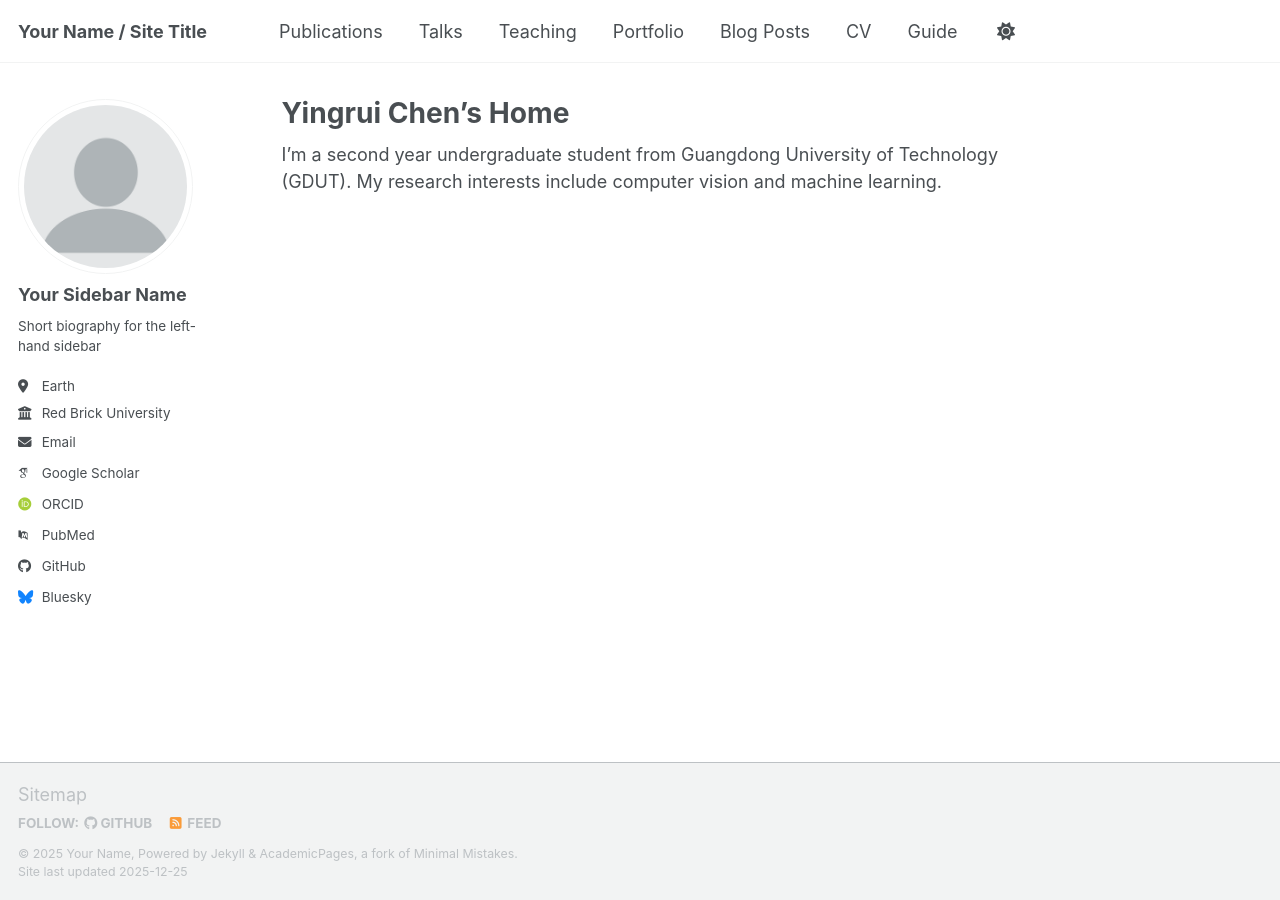
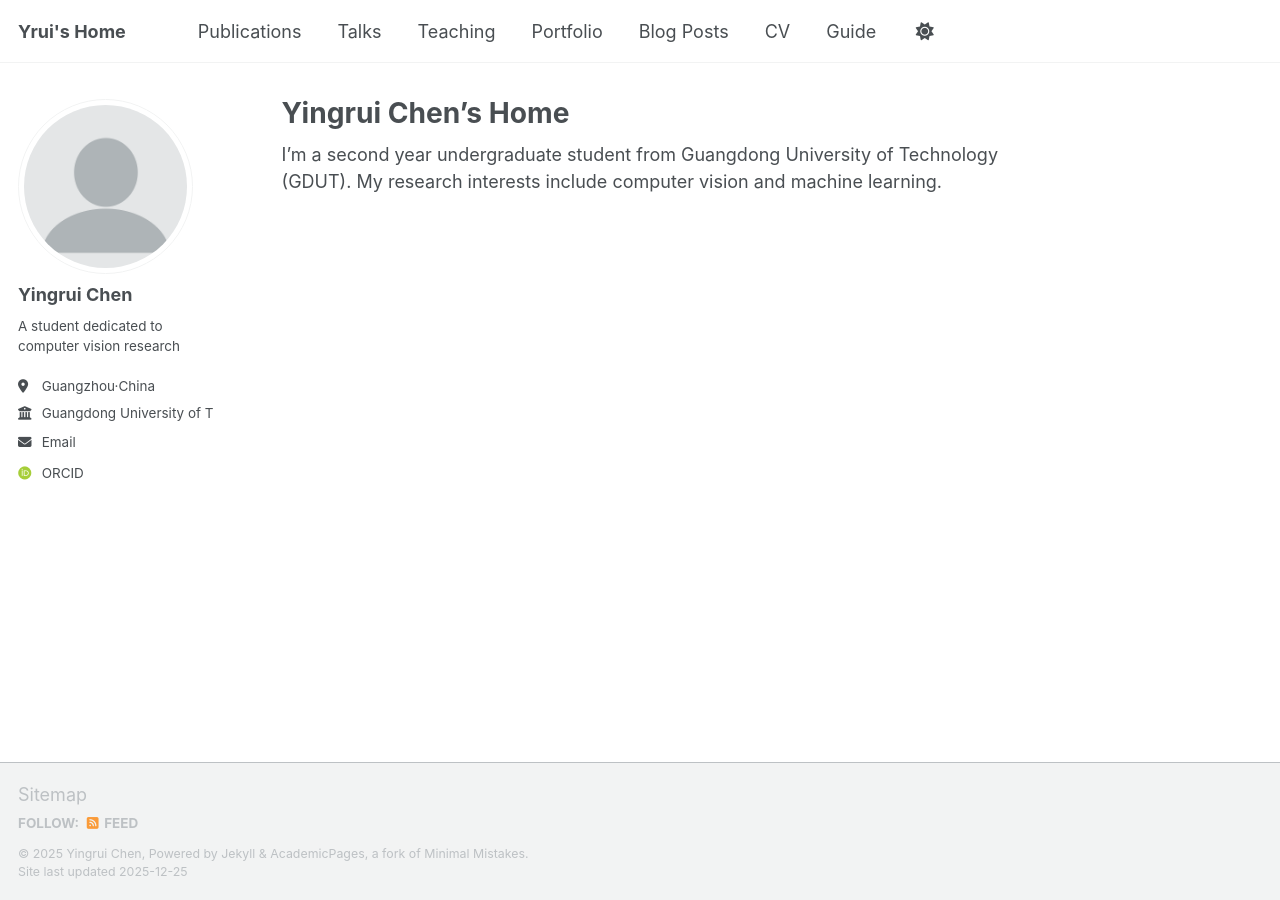
Before and after one commit to yruichen/yrhome, a Jekyll site: the page built from _pages/about.md, in a window 1280 px wide. Built offline with Jekyll 4.4.1, drawn with Linux system fonts in a browser that asks for light colours; some web fonts are replaced; a script bundle is joined from its source files by our own code; library files that are not in the unit come from our copies.

Commit message:
Update personal information in _config.yml

```diff
--- a/_config.yml
+++ b/_config.yml
@@ -9,14 +9,14 @@
 # Basic Site Settings
 locale                   : "en-US"
 site_theme               : "default" # Currently available options are "default", "air"
-title                    : "Your Name / Site Title"
+title                    : "Yrui's Home"
 title_separator          : "-"
-name                     : &name "Your Name"
-description              : &description "Your Name's academic portfolio"   # Update this with a general description of your site, this is the default if not overridden by a page
-url                      : https://academicpages.github.io # The base hostname & protocol for your site e.g. "https://[your GitHub username].github.io",
+name                     : &name "Yingrui Chen"
+description              : &description "Yingrui's academic portfolio"   # Update this with a general description of your site, this is the default if not overridden by a page
+url                      : https://yruichen.github.io/yrhome/ # The base hostname & protocol for your site e.g. "https://[your GitHub username].github.io",
                                                            # or if you already have some other page hosted on Github then use "https://[your GitHub username].github.io/[Your Repo Name]"
 baseurl                  : "" # the subpath of your site, e.g. "/blog"
-repository               : "academicpages/academicpages.github.io"
+repository               : "https://yruichen.github.io/yrhome/"
 
 # Site Author - The following control what appear as part of the author content on the side bar.
 #               If a field is blank the icon and link will not appear, otherwise it will be shown.
@@ -24,24 +24,24 @@ repository               : "academicpages/academicpages.github.io"
 author:
   # Biographic information
   avatar           : "profile.png"
-  name             : "Your Sidebar Name"
+  name             : "Yingrui Chen"
   pronouns         : # example: "she/her"
-  bio              : "Short biography for the left-hand sidebar"
-  location         : "Earth"
-  employer         : "Red Brick University"
+  bio              : "A student dedicated to computer vision research"
+  location         : "Guangzhou·China"
+  employer         : "Guangdong University of Technology"
   uri              : # URL
-  email            : "none@example.org"
+  email            : "chenyingrui@mails.gdut.edu.cn"
 
   # Academic websites
   academia         : # URL
   arxiv            : # URL - Update with the correct link to your profile
-  googlescholar    : "https://scholar.google.com/citations?user=PS_CX0AAAAAJ"
+  googlescholar    : # "https://scholar.google.com/citations?user=PS_CX0AAAAAJ"
   inspire-hep      : # URL
   impactstory      : # URL
-  orcid            : "https://orcid.org/yourorcidurl"
+  orcid            : "https://orcid.org/0009-0005-5164-9808"
   semantic         : # URL
   ssrn             : # URL
-  pubmed           : "https://www.ncbi.nlm.nih.gov/pubmed/?term=john+snow"
+  pubmed           : # "https://www.ncbi.nlm.nih.gov/pubmed/?term=john+snow"
   researchgate     : # URL
   scopus           : # URL
   zotero           : # URL
@@ -51,13 +51,13 @@ author:
   bitbucket        : # Username - Update with your username on the site
   codepen          : # Username
   dribbble         : # Username
-  github           : "academicpages"
+  github           : # "academicpages"
   kaggle           : # Username
   stackoverflow    : # User number or user number and name (i.e., use "1" or "1/jeff-atwood")
 
   # Social media
   artstation       : # Username
-  bluesky          : "bsky.app" # Replace this with you Bluesky username
+  bluesky          : # "bsky.app" # Replace this with you Bluesky username
   facebook         : # Username
   flickr           : # Username
   foursquare       : # Username
```
